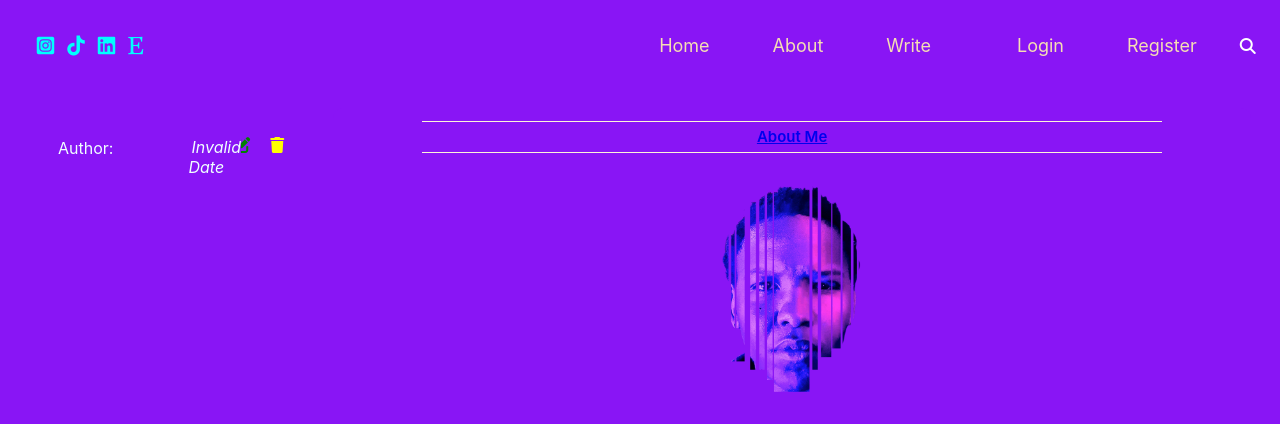
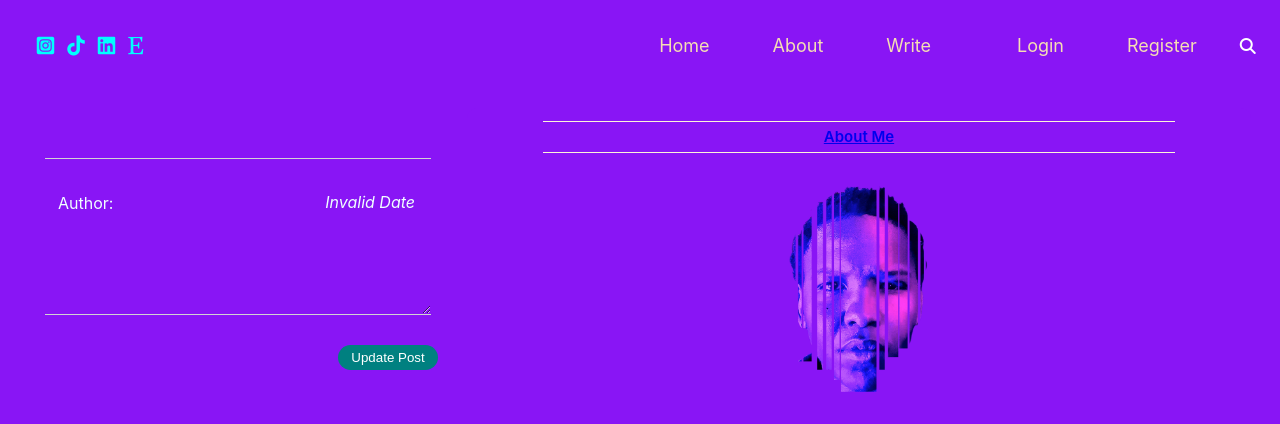
Before and after one commit to Sudo-Si/JAB, a React (Create React App) app in the folder client/: page /post/5156 in a window 1280 px wide. Both pictures are taken after a click on the icon 242 px from the left and 145 px from the top of the page. Shown: the top 424 px of the page. Built offline with nearby package versions, Linux system fonts and the light colour scheme; no server answers.

Commit message:
single page editing features enabled

```diff
--- a/client/src/App.css
+++ b/client/src/App.css
@@ -307,6 +307,8 @@ flex:9;
 .singlePostWrapper{
   padding: 20px;
   padding-right: 0;
+  display:flex;
+  flex-direction: column;
 }
 .singlePageImg{
   width: 100%;
@@ -396,8 +398,30 @@ cursor: pointer;
   width:70vh;
   color: white;
 }
-.writeInput:focus {
+.uWriteInput{
+  font-size: 30px;
+  margin:10px;
+  color: Grey;
+  border: none;
+  border-bottom: 1px solid lightgray;
+}
+.uWriteInput:focus{
+outline: none;
+}
+.uwriteInput:focus {
   outline:none;
+}
+.usinglePostDesc:focus {
+  outline:none;
+}
+.usinglePostDesc{
+  border: none;
+  font-size: 30px;
+  margin:10px;
+  color: Grey;
+  border: none;
+  /* border-bottom: 1px solid lightgray; */
+
 }
 .writeText{
   font-size: 20px;
@@ -631,3 +655,15 @@ border-radius: 10px;
 font-weight: itli;
    background-color: rgba(0, 0, 0, 0);
 }
+/* writeInput */
+.singlePostButton{
+  border: none;
+  background-color: teal;
+  width:100px;
+  padding: 5px;
+  color: white;
+  cursor: pointer;
+  border-radius: 15px;
+  align-self: flex-end;
+  margin-top: 20px;
+}
--- a/client/src/components/SinglePost.js
+++ b/client/src/components/SinglePost.js
@@ -5,12 +5,12 @@ import image from '../images/Tech.png';
 import axios from 'axios';
 import { Link } from "react-router-dom";
 import { Context } from '../context/Context';
-
-
-
-
 export default function SinglePost() {
   const { user } = useContext(Context);
+  const [title , setTilte] = useState("");
+  const [desc, setDesc] = useState("");
+  const [updateMode, setUpdateMode] = useState(false);
+
   const PF = "http://localhost:5000/images/";
   const location = new useLocation();
  const path = location.pathname.split("/")[2];
@@ -19,38 +19,60 @@ export default function SinglePost() {
   const getPost = async ()=>{
     const res = await axios.get("/posts/"+ path);
     setPost(res.data);
+    setTilte(res.data.title);
+    setDesc(res.data.desc);
   };
   getPost()
  },[path]);
  const handleDelete = async()=>{
   try {
-      await axios.delete(`/posts/${post._id}` ,{ data:{username:user.username}});
+      await axios.delete(`/posts/${post._id}` ,{
+         data:{username:user.username}
+        });
       window.location.replace("/" );
   } catch (err) {
 
   }
+ }
+ const handleUpdate = async()=>{
+  try {
+    await axios.put(`/posts/${post._id}` ,{
+      username:user.username, title, desc});
+    window.location.reload( );
+} catch (err) {
+
+}
  }
   return (
 
     <div classnaName="singlePost">
        <div className="singlePostWrapper">
         {post.photo &&(<img className='singlePageImg' src={ PF+ post.photo} alt=""/>)}
-        <h1 className="singlePostTitle">
+        {
+        updateMode ? (<input type="text" value={title} className="uWriteInput" autoFocus onChange={(e)=>setTilte(e.target.value)}/>
+        )
+        :(        <h1 className="singlePostTitle">
         {post.title}
          {post.username === user?.username &&
          (<div className="singlePostEdit" >
-         <i class="singlePostIcon fa-solid fa-pen-to-square"></i>
+         <i class="singlePostIcon fa-solid fa-pen-to-square" onClick={()=>setUpdateMode(true)}></i>
          <i class="singlePostIcon fa-solid fa-trash" onClick={handleDelete}></i>
          </div>
          )}
       </h1>
+      )}
 
         <div className="singlePostInfo">
         <span className="singlePostAuthor"> Author:<Link className ="lnk" to={`/?user=${post.username}`}><b>{post.username}</b></Link> </span>
         <span className="singlePostDate"><em>{new Date(post.createdAt).toDateString()} </em> </span>
         </div>
-        <p className="singlePostDesc">  {post.desc}
-        </p>
+        {updateMode ? (
+        <textarea type="text" className=" uWriteInput" value={desc} onChange={(e)=>setDesc(e.target.value)}></textarea>
+        )
+        :(
+        <p className=" usinglePostDesc">  {desc}
+        </p>)}
+        {updateMode &&(<button className='singlePostButton' type="submit" onClick={handleUpdate}> Update Post</button>)}
        </div>
       </div>
 
```
